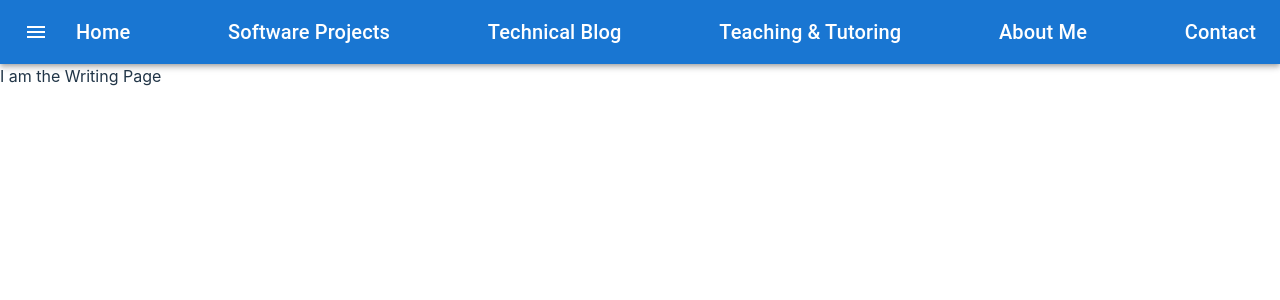
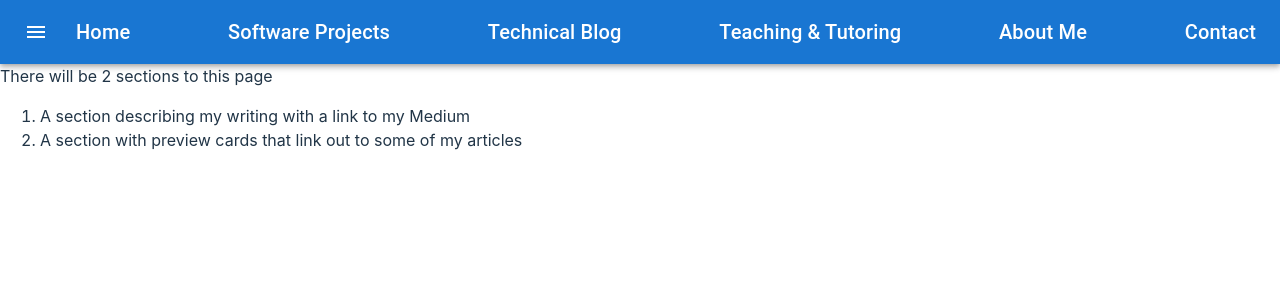
Before and after one commit to dpericich/Daniel-s-Blog, a React (Vite) app: page /technical-writing in a window 1280 px wide. Shown: the top 300 px of the page. Built offline with nearby package versions, Linux system fonts and the light colour scheme.

Commit message:
updated notes for building out multiple pages

```diff
--- a/src/pages/About.tsx
+++ b/src/pages/About.tsx
@@ -1,6 +1,13 @@
 const AboutPage = () => {
+    // I want to have a preset for this
+    // I am not pulling articles from the actual source, I will lim
+
     return (
-        <div className="">This is my about page</div>
+        <div className="">
+            <div className="">This is my about page</div>
+            <div className="">I may join the contact and about pages</div>
+        </div>
+
     )
 };
 
--- a/src/pages/Tutoring.tsx
+++ b/src/pages/Tutoring.tsx
@@ -1,6 +1,13 @@
 const TutoringPage = () => {
     return (
-        <div className="">I am the tutoring Page</div>
+        <div className="">
+            <p>This page will have 3 sections</p>
+            <ol>
+                <li>Teaching (Bootcamps UT)</li>
+                <li>Bootcamp / Class Tutoring</li>
+                <li>1:1 Instruction</li>
+            </ol>
+        </div>
     )
 };
 
--- a/src/pages/Writing.tsx
+++ b/src/pages/Writing.tsx
@@ -1,6 +1,12 @@
 const WritingPage = () => {
     return (
-        <div className="">I am the Writing Page</div>
+        <div className="">
+            <div className="">There will be 2 sections to this page</div>
+            <ol>
+                <li>A section describing my writing with a link to my Medium</li>
+                <li>A section with preview cards that link out to some of my articles</li>
+            </ol>
+        </div>
     )
 };
 
```
